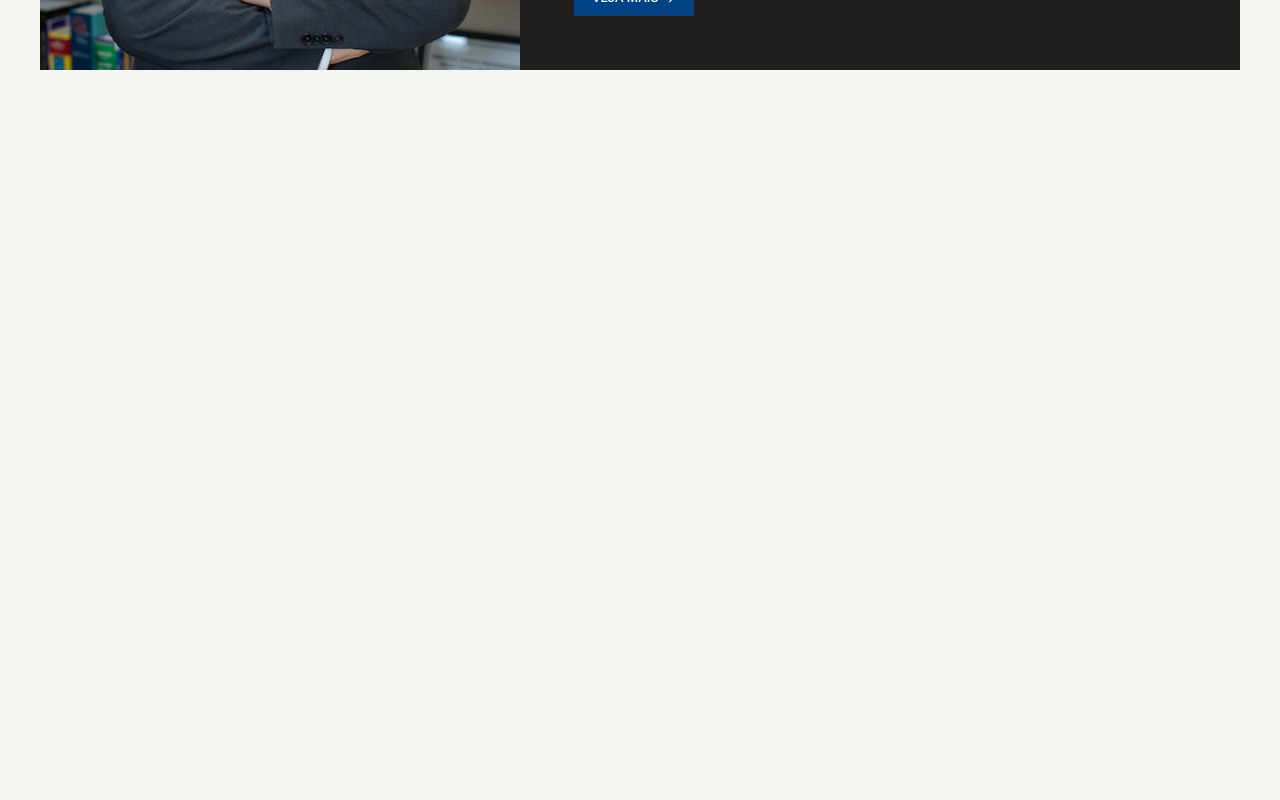
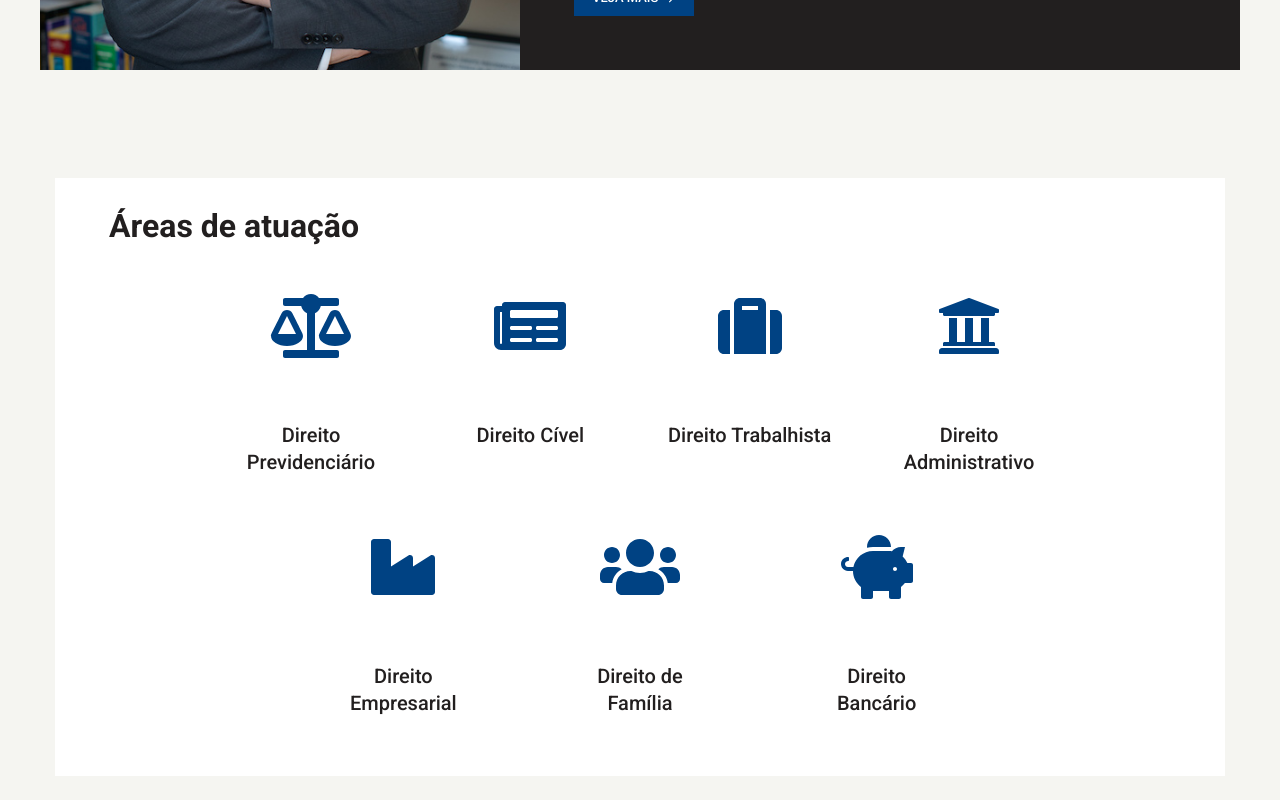
Before and after one commit to rafaelhirooka/advferraz, a Next.js app: page / in a window 1280 px wide. Shown: the part 894-1694 px from the top of the page. Before the commit the page ends 1072 px from the top, so only its background shows below. Built offline with nearby package versions, Linux system fonts and the light colour scheme.

Commit message:
section areas of expertise and grid component

```diff
--- /dev/null
+++ b/components/Grid/Grid.module.css
@@ -0,0 +1,20 @@
+.grid {
+  display: flex;
+  flex-wrap: wrap;
+  width: 100%;
+}
+
+.gridContainer {
+  display: flex;
+  flex-wrap: wrap;
+  justify-content: space-around;
+  margin: 0px auto;
+}
+
+@media (min-width: 768px) {
+  .gridContainer {
+    margin-bottom: 3.38rem;
+    -webkit-box-pack: justify;
+    justify-content: space-between;
+  }
+}
--- /dev/null
+++ b/components/Grid/index.js
@@ -0,0 +1,11 @@
+import styles from './Grid.module.css';
+
+export default function Grid({children}) {
+  return (
+    <div className={styles.grid}>
+      <div className={styles.gridContainer}>
+        {children}
+      </div>
+    </div>
+  );
+}
--- /dev/null
+++ b/components/GridItem/GridItem.module.css
@@ -0,0 +1,15 @@
+.gridItem {
+  width: 45%;
+  display: flex;
+  flex-direction: column;
+  -webkit-box-align: center;
+  align-items: center;
+  padding-bottom: 32px;
+}
+
+@media (min-width: 768px) {
+  .gridItem {
+    width: 25%;
+    padding: 0px 1.69rem;
+  }
+}
--- /dev/null
+++ b/components/GridItem/index.js
@@ -0,0 +1,9 @@
+import styles from './Griditem.module.css';
+
+export default function GridItem({children}) {
+  return (
+    <div className={styles.gridItem}>
+      {children}
+    </div>
+  );
+}
--- a/components/Header/index.js
+++ b/components/Header/index.js
@@ -78,6 +78,13 @@ export default function Header() {
             <button className={styles.menuItem}>
               <span>
                 <span className={styles.menuItemTitle}>
+                  Blog
+                </span>
+              </span>
+            </button>
+            <button className={styles.menuItem}>
+              <span>
+                <span className={styles.menuItemTitle}>
                   Contato
                 </span>
               </span>
--- /dev/null
+++ b/components/Paper/Paper.module.css
@@ -0,0 +1,57 @@
+.paper {
+  position: relative;
+  top: 0px;
+  background: rgb(255, 255, 255);
+  overflow: hidden;
+}
+
+@media (min-width: 768px) {
+  .paper {
+    max-width: 75rem;
+    margin: 0px auto;
+    top: 0px;
+    margin-top: 0px;
+  }
+}
+
+.paperHeader {
+  padding-top: 1rem;
+    padding-bottom: 1rem;
+    padding-left: 2rem;
+    padding-right: 2rem;
+}
+
+@media (min-width: 768px) {
+  .paperHeader {
+    padding-top: 1.69rem;
+    padding-bottom: 1.69rem;
+    padding-left: 3.38rem;
+    padding-right: 3.38rem;
+  }
+}
+
+.paperTitle {
+  line-height: 1.32;
+  font-size: 1.5rem;
+  font-weight: 600;
+  color: rgb(34, 31, 31);
+  margin-bottom: 12px;
+}
+
+@media (min-width: 768px) {
+  .paperTitle {
+    font-size: 2rem;
+    margin-bottom: 20px;
+  }
+}
+
+.paperBody {
+  display: flex;
+  flex-direction: column;
+}
+
+@media (min-width: 768px) {
+  .paperBody {
+    flex-direction: row;
+  }
+}
--- /dev/null
+++ b/components/Paper/index.js
@@ -0,0 +1,17 @@
+import styles from './Paper.module.css';
+
+export default function Paper({title, children}) {
+  return (
+    <div className={styles.paper}>
+      <div className={styles.paperHeader}>
+        <h2 className={styles.paperTitle}>{title}</h2>
+      </div>
+
+      <div className={styles.paperBody}>
+        <div style={{width: '100%'}}>
+          {children}
+        </div>
+      </div>
+    </div>
+  );
+}
--- a/pages/home/Home.module.css
+++ b/pages/home/Home.module.css
@@ -174,3 +174,102 @@
     margin-right: 1rem;
   }
 }
+
+.homeSection {
+  position: relative;
+  max-width: 75rem;
+  margin-bottom: calc(2rem - 1.88rem);
+  overflow-x: hidden;
+  padding-bottom: 1.88rem;
+  margin-left: auto;
+  margin-right: auto;
+}
+
+@media (min-width: 768px) {
+  .homeSection {
+    margin-bottom: calc(3.38rem - 1.88rem);
+    padding: 0 0.94rem !important;
+  }
+}
+
+.homeSection .sectionTitle {
+  color: #221F1F;
+  line-height: 1.32;
+  margin-bottom: 0.75rem;
+  font-size: 1.13rem;
+  font-weight: 600;
+  color: #221f1f;
+  text-align: center;
+  width: 100%;
+}
+
+@media (min-width: 768px) {
+  .homeSection .sectionTitle {
+    margin-bottom: 1.25rem;
+    font-size: 1.5rem;
+  }
+}
+
+.sectionContent {
+  position: relative;
+  background: #ffffff;
+  left: 50%;
+  -webkit-transform: translateX(-50%);
+  -ms-transform: translateX(-50%);
+  transform: translateX(-50%);
+  -webkit-transition: all 700ms cubic-bezier(0.23,1,0.32,1);
+  transition: all 700ms cubic-bezier(0.23,1,0.32,1);
+  width: 42.5rem;
+}
+
+@media (min-width: 768px) {
+  .sectionContent {
+    max-width: 75rem;
+    margin: 0 auto;
+    -webkit-transform: initial;
+    -ms-transform: initial;
+    transform: initial;
+    left: auto;
+    width: 100%;
+  }
+}
+
+.expertiseIcon {
+  margin-bottom: 0.75rem;
+  width: 5.75rem;
+  height: 5.75rem;
+  border-radius: 50%;
+}
+
+@media (min-width: 768px) {
+  .expertiseIcon {
+    margin-bottom: 1rem;
+    width: 7rem;
+    height: 7rem;
+  }
+}
+
+.expertiseIcon svg {
+  max-width: 100%;
+  opacity: 1;
+  width: 100%;
+  transition: opacity 600ms ease 0s;
+  font-size: 4rem;
+  color: #004283;
+}
+
+.expertiseTitle {
+  line-height: 1.32;
+  margin-bottom: 0.31rem;
+  font-size: 1rem;
+  color: rgb(34, 31, 31);
+  font-weight: 500;
+  text-align: center;
+}
+
+@media (min-width: 768px) {
+  .expertiseTitle {
+    margin-bottom: 0.38rem;
+    font-size: 1.25rem;
+  }
+}
--- a/pages/home/index.js
+++ b/pages/home/index.js
@@ -1,6 +1,11 @@
 import styles from './Home.module.css';
 import CardBlack from '../../components/CardBlack';
 import Button from '../../components/Button';
+import Paper from '../../components/Paper';
+import Grid from '../../components/Grid';
+import GridItem from '../../components/GridItem';
+import {FaBalanceScale, FaNewspaper, FaSuitcase, FaUniversity, FaIndustry, FaUsers, FaPiggyBank} from 'react-icons/fa'
+
 
 export default function Home() {
   return (
@@ -26,6 +31,62 @@ export default function Home() {
         button={<Button title="Veja mais" onClick={() => {alert('teste')}} />}
         />
       </section>
+
+      <section className={styles.homeSection}>
+        {/* <div style={{textAlign: "center"}}>
+          <h3 className={styles.sectionTitle}>Áreas de atuação</h3>
+        </div> */}
+        <div className={styles.sectionContent}>
+          <Paper title="Áreas de atuação">
+            <Grid>
+              <GridItem>
+                <div className={styles.expertiseIcon}>
+                  <FaBalanceScale />
+                </div>
+                <h3 className={styles.expertiseTitle}>Direito Previdenciário</h3>
+              </GridItem>
+              <GridItem>
+                <div className={styles.expertiseIcon}>
+                  <FaNewspaper />
+                </div>
+                <h3 className={styles.expertiseTitle}>Direito Cível</h3>
+              </GridItem>
+              <GridItem>
+                <div className={styles.expertiseIcon}>
+                  <FaSuitcase />
+                </div>
+                <h3 className={styles.expertiseTitle}>Direito Trabalhista</h3>
+              </GridItem>
+              <GridItem>
+                <div className={styles.expertiseIcon}>
+                  <FaUniversity />
+                </div>
+                <h3 className={styles.expertiseTitle}>Direito Administrativo</h3>
+              </GridItem>
+            </Grid>
+            <Grid>
+              <GridItem>
+                <div className={styles.expertiseIcon}>
+                  <FaIndustry />
+                </div>
+                <h3 className={styles.expertiseTitle}>Direito Empresarial</h3>
+              </GridItem>
+              <GridItem>
+                <div className={styles.expertiseIcon}>
+                  <FaUsers />
+                </div>
+                <h3 className={styles.expertiseTitle}>Direito de Família</h3>
+              </GridItem>
+              <GridItem>
+                <div className={styles.expertiseIcon}>
+                  <FaPiggyBank />
+                </div>
+                <h3 className={styles.expertiseTitle}>Direito Bancário</h3>
+              </GridItem>
+            </Grid>
+          </Paper>
+        </div>
+      </section>
     </div>
   );
 }
```
